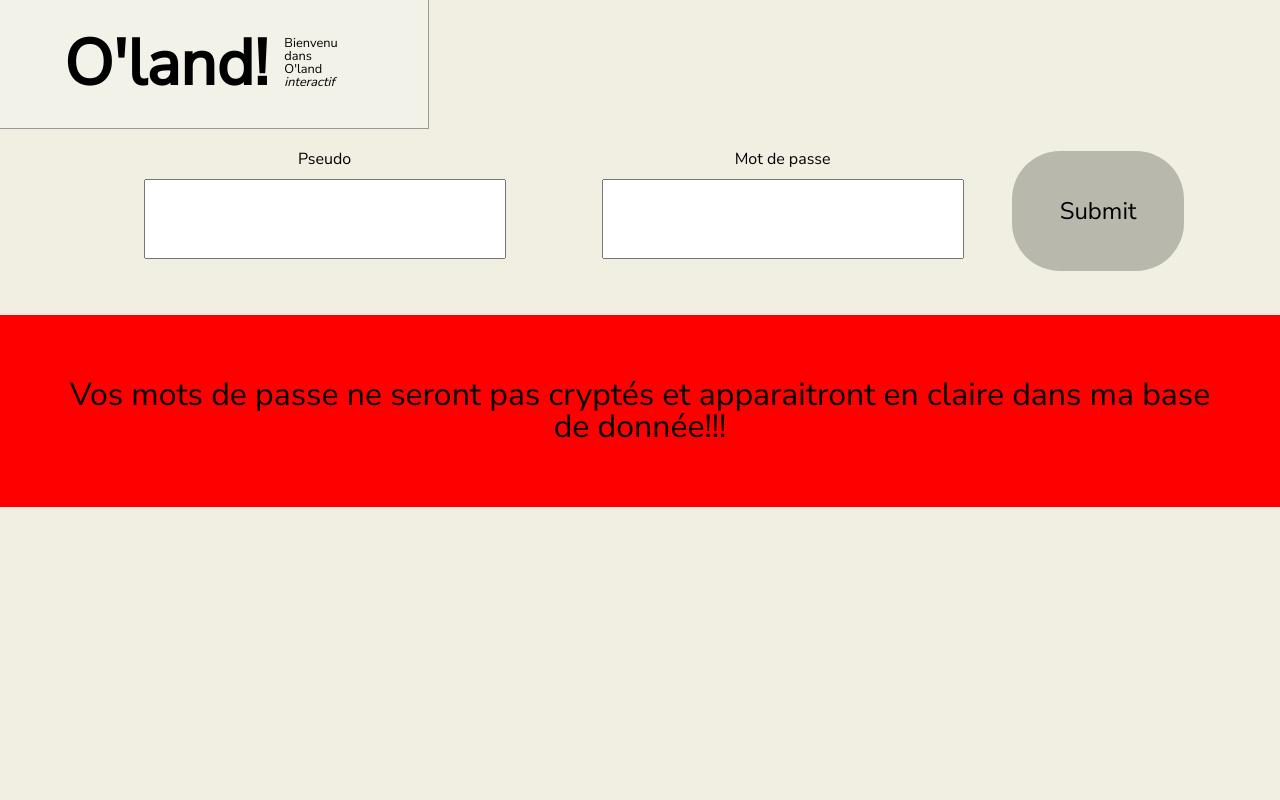
After one commit to ChamMat/Oland, a PHP site: template templates/connection.tpl.php in a window 1280 px wide. The commit adds this page. Run offline with PHP 8.4, Linux system fonts and the light colour scheme; the template is opened without the code that fills it, so the values that code supplies are empty.

Commit message:
Ajout du formulaire de connection

```diff
--- a/class/Map.php
+++ b/class/Map.php
@@ -5,10 +5,9 @@ class Map{
     private $tiles;
     private $perso;
 
-    public function __construct(){
+    public function __construct($data){
 
-        require 'class/Data.php';
-        $data = new Data();
+
 
         $tilesArray = $data->getTilesList();
 
--- a/css/style.css
+++ b/css/style.css
@@ -1,33 +1,46 @@
-body{
+.wrapper{
     height: 100vh;
     width: 100vw;
-    display: flex;
-
-    background-color: rgb(73, 73, 73);
+    background-color: rgb(241, 239, 226);
+    font-family: 'Nunito Sans', sans-serif;
 }
 
-.wrapper{
-
-border-right: solid 5px rgb(153, 153, 153);;
-width: 50%;
-
+a{
+    text-decoration: none;
+    color: black;
 }
 
 .title{
+    border-right: 1px solid rgb(153, 153, 153);
+    border-bottom: 1px solid rgb(153, 153, 153);
+    padding: 2rem 4em;
+    background-color: rgb(243, 242, 233);
+    width: fit-content;
+    display: flex;
+}
 
-font-size: 2em;
-margin: 1em 2em;
-color: rgb(153, 153, 153);
-font-weight: bold;
-
+.title-h1{
+    font-size: 4em;
+    font-weight: bold;
 }
 
 .panel{
     width: 640px;
     height: 640px;
-    margin-left: 8rem;
-    border: rgb(153, 153, 153) 5px solid;
+    border: rgb(238, 237, 232) 5px solid;
 }
+
+.title-subtitle{
+    font-size: .8em;
+    margin:.4em 1rem;
+    width: 5em;
+}
+
+.italic{
+    font-style: italic;
+}
+
+
 
 .row{
    display: flex;
@@ -37,6 +50,7 @@ font-weight: bold;
 .tile{
     width: 64px;
     height: 64px;
+    background-size: auto;
 }
 
 .tile .tile:hover{
@@ -269,3 +283,72 @@ font-weight: bold;
 .roadEndBottom{
     background-image: url("../lib/ground/medievalTile_35.png");
 }
+
+.firstMenu{
+    display: flex;
+    justify-content: center;
+}
+
+.button{
+    border:none;
+    font-size: 2em;
+    padding: 1em 2em;
+    margin:5em 5em;
+    border-radius: 2em;
+    cursor: pointer;
+    background-color: rgb(185, 184, 173);
+    font-family: inherit;
+}
+
+.button:hover{
+    box-shadow: rgb(184, 182, 174, 0.5) 0 0 2em 0;
+}
+
+.menuConnection
+{
+    display: flex;
+    flex-direction: column;
+    align-items: center;
+    justify-content: space-around;
+    height: 50%;
+}
+
+.menuConnectionForm{
+    display: flex;
+    flex-direction: row;
+}
+
+.menuConnectionFormFieldSet{
+    display: flex;
+    flex-direction: column;
+    text-align: center;
+}
+
+.inputArea{
+    padding: 1em;
+    margin: .5em 2em;
+    font-size: 1.5em;
+}
+
+.warning{
+    padding: 2em;
+    font-size: 2em;
+    text-align: center;
+    width: fit-content;
+    background-color: red;
+}
+
+.submit{
+    border:none;
+    font-size: 1.5em;
+    padding: 0 2em;
+    border-radius: 2em;
+    cursor: pointer;
+    background-color: rgb(185, 184, 173);
+    font-family: inherit;
+}
+
+.submit:hover{
+    box-shadow: rgb(184, 182, 174, 0.5) 0 0 2em 0;
+
+}
--- /dev/null
+++ b/templates/connection.tpl.php
@@ -0,0 +1,22 @@
+<div class = "menuConnection">
+
+    <form class ="menuConnectionForm" action="connection.php" method="post">
+
+
+    <fieldset class ="menuConnectionFormFieldSet">
+    <label for ="user">Pseudo</label>
+        <input class = "inputArea" name="user" type="text">
+    </fieldset>
+
+    <fieldset class ="menuConnectionFormFieldSet">
+    <label for="password">Mot de passe</label>
+        <input class = "inputArea" type="password" name="password">
+        </fieldset>
+
+        <input class ="submit" type="submit">
+
+    </form>
+
+    <p class="warning">Vos mots de passe ne seront pas cryptés et apparaitront en claire dans ma base de donnée!!!</p>
+
+</div>
--- a/templates/footer.tpl.php
+++ b/templates/footer.tpl.php
@@ -1,3 +1,4 @@
+</div>
 <script src='js/app.js'></script>
 </body>
 </html>
--- a/templates/header.tpl.php
+++ b/templates/header.tpl.php
@@ -4,16 +4,18 @@
     <meta charset="UTF-8">
     <meta name="viewport" content="width=device-width, initial-scale=1.0">
     <meta http-equiv="X-UA-Compatible" content="ie=edge">
+    <link href="https://fonts.googleapis.com/css?family=Nunito+Sans&display=swap" rel="stylesheet">
     <link rel="stylesheet" href="css/reset.css">
     <link rel="stylesheet" href="css/style.css">
     <title>OLand</title>
 </head>
 <body>
+<div class ="wrapper">
 
-<div class = "wrapper">
+<header class = "title">
 
-<header class ="title">
+<h1 class = "title-h1"><a href="deco.php">O'land!</a></h1>
 
-<h1>O'land</h1>
+<aside class="title-subtitle">Bienvenu dans O'land <span class="italic">interactif</span></aside>
 
 </header>
```
Also changed, not shown: Oland.sql (added, +228 -0 lines), class/Data.php (+17 -0 lines), connection.php (added, +25 -0 lines), deco.php (added, +7 -0 lines), index.php (+24 -1 lines), templates/form.tpl.php (added, +9 -0 lines).
